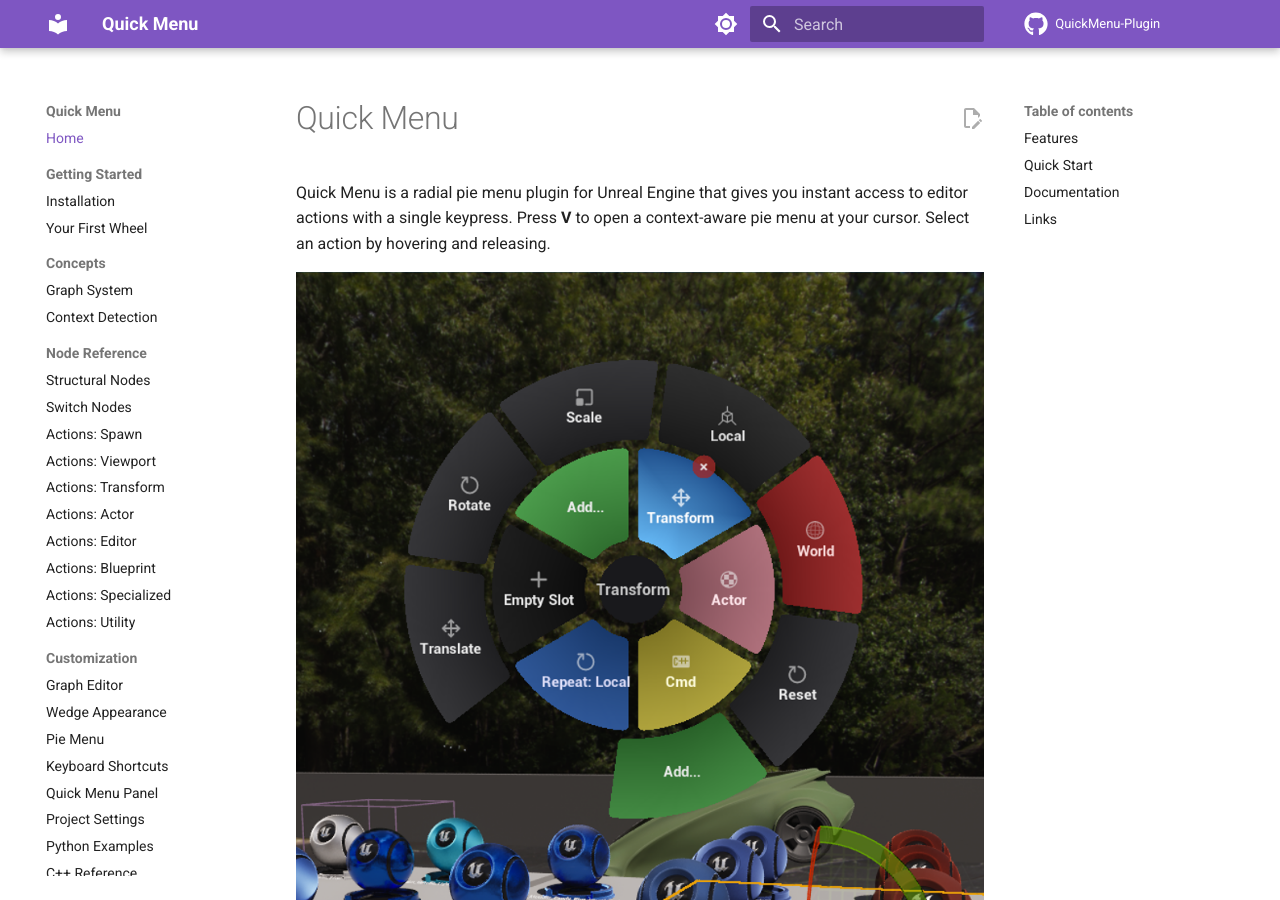
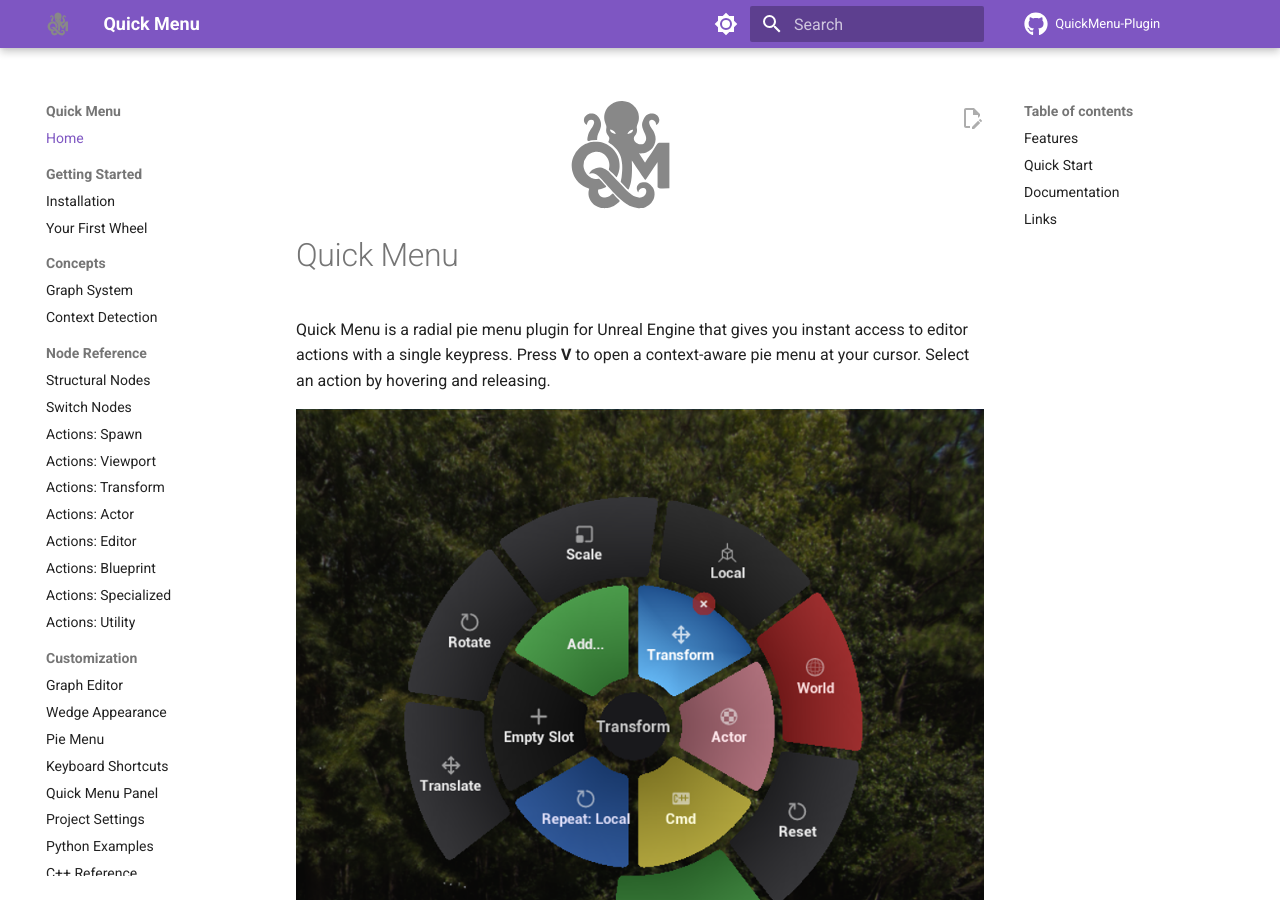
Before and after one commit to Bassounet/QuickMenu-Plugin, an MkDocs documentation site: the page built from docs/index.md, in a window 1280 px wide and 900 px high. Built offline with MkDocs 1.6.1 and Material for MkDocs 9.7.7, drawn with Linux system fonts in a browser that asks for light colours; comment, search, counter and statistics services are not loaded.

Commit message:
Sync support files (2026-03-15 23:05)

```diff
--- a/docs/index.md
+++ b/docs/index.md
@@ -1,3 +1,7 @@
+<div style="text-align: center; margin-bottom: 1em;">
+  <img src="/img/LogoGray2.svg" alt="Quick Menu logo" style="width: 120px;">
+</div>
+
 # Quick Menu
 
 Quick Menu is a radial pie menu plugin for Unreal Engine that gives you instant access to editor actions with a single keypress. Press **V** to open a context-aware pie menu at your cursor. Select an action by hovering and releasing.
--- a/mkdocs.yml
+++ b/mkdocs.yml
@@ -34,6 +34,8 @@
     - search.highlight
     - content.action.edit
     - content.code.copy
+  logo: img/LogoGray2.svg
+  favicon: img/LogoGray2.svg
   icon:
     repo: fontawesome/brands/github
 
```
Also changed, not shown: docs/img/LogoGray2.svg (added), docs/img/ThumbnailV1.png (added).
